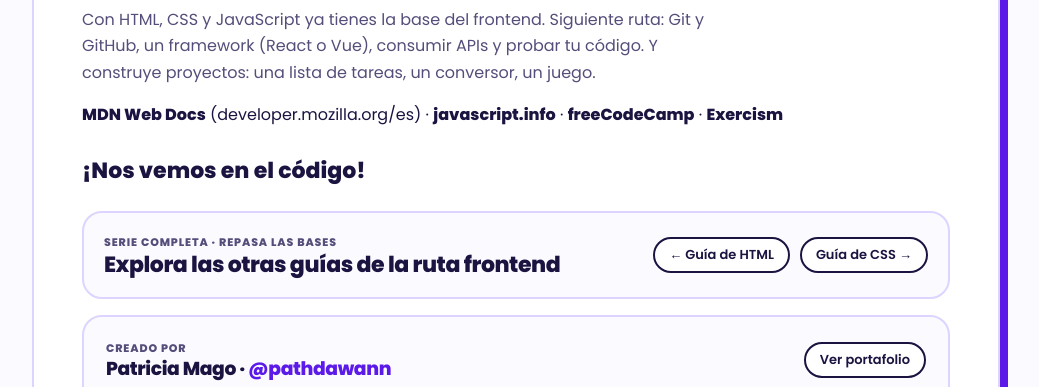
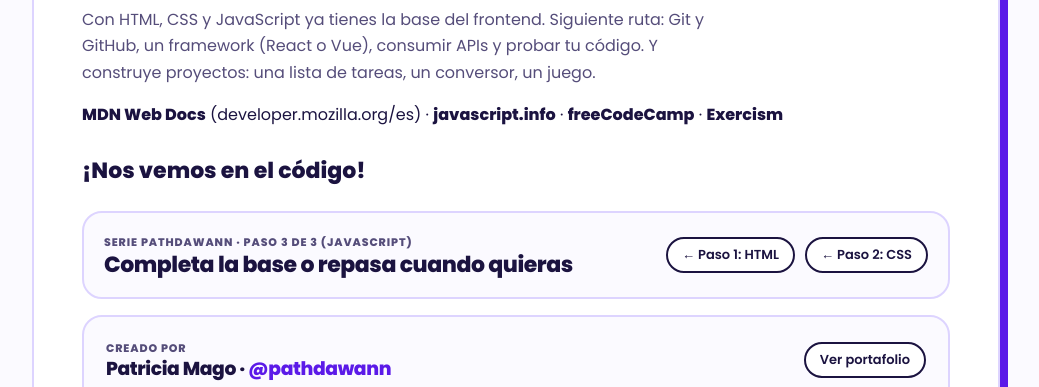
Before and after one commit to pathdawann/ebookJS, a plain HTML site: page index.html in a window 1280 px wide. Shown: the part 10295-10682 px from the top of the page, without its empty margins (124-1163 px from the left). Drawn offline with Linux system fonts and the light colour scheme.

Commit message:
Update index.html

```diff
--- a/index.html
+++ b/index.html
@@ -175,12 +175,12 @@ boton.addEventListener("click", () => {
 
       <div class="next-step-box">
         <div>
-          <p class="brand-eyebrow">Serie completa · Repasa las bases</p>
-          <h3>Explora las otras guías de la ruta frontend</h3>
+          <p class="brand-eyebrow">Serie Pathdawann · Paso 3 de 3 (JavaScript)</p>
+          <h3>Completa la base o repasa cuando quieras</h3>
         </div>
         <div class="series-actions">
-          <a href="https://hey-aprende-html.vercel.app" target="_blank" rel="noopener noreferrer" class="btn">← Guía de HTML</a>
-          <a href="https://hey-aprende-css.vercel.app" target="_blank" rel="noopener noreferrer" class="btn">Guía de CSS →</a>
+          <a href="https://hey-aprende-html.vercel.app/" target="_blank" rel="noopener noreferrer" class="btn">← Paso 1: HTML</a>
+          <a href="https://hey-aprende-css.vercel.app/" target="_blank" rel="noopener noreferrer" class="btn">← Paso 2: CSS</a>
         </div>
       </div>
 
```
